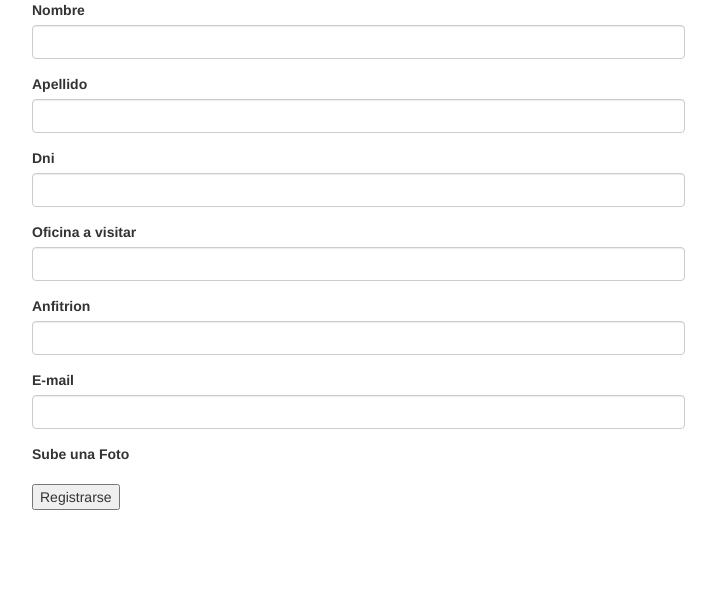
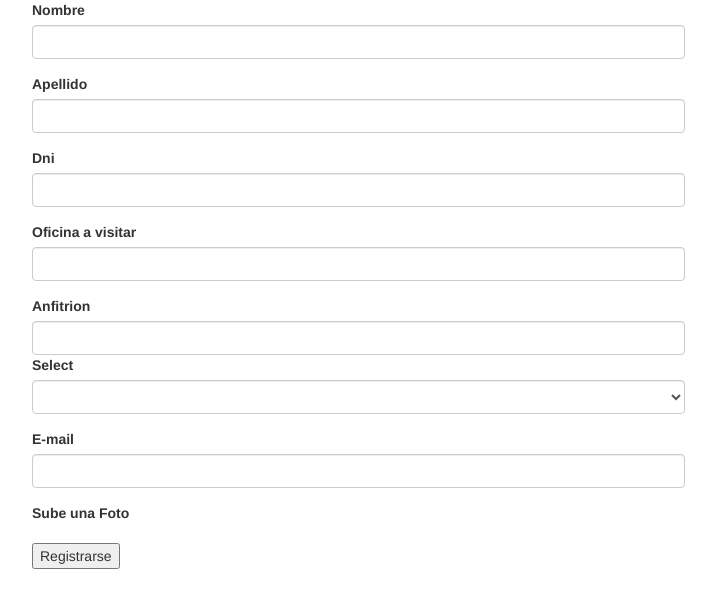
Before and after one commit to ZarelaZanabria/RegistroDeVisitasComunal, a website: page src/html/registroUsuario.html in a window 1280 px wide. Shown: the whole page, without its empty margins (38-754 px from the left). Drawn offline with nearby package versions, Linux system fonts and the light colour scheme; files that its build step writes are made by us from their sources; no server answers.

```diff
--- a/src/html/registroUsuario.html
+++ b/src/html/registroUsuario.html
@@ -51,6 +51,9 @@
           <div class="form-group">
             <label for="users-anfitrion">Anfitrion</label>
             <input type="text" name="usersAnfitrion" value="" class="form-control" id="users-anfitrion">
+            <label for="formGroupExampleInput">Select</label>
+            <select id="employeeName" class="form-control textoIngreso">
+            </select>
           </div>
           <div class="form-group">
             <label for="users-email">E-mail</label>
--- a/src/js/data/registroEmployee.js
+++ b/src/js/data/registroEmployee.js
@@ -28,3 +28,7 @@
   }
   formEmployee.reset();
 }
+
+const employeShow =()=>{
+
+}
--- a/src/js/data/registroUsuario.js
+++ b/src/js/data/registroUsuario.js
@@ -18,7 +18,7 @@
 
 const submitUsersFirebase = (event) => {
   let dateTime = new Date();
-  let nowDateTime = dateTime.getDate() + '/' + (dateTime.getMonth() +1) + '/' + dateTime.getFullYear() +
+  let nowDateTime = dateTime.getDate() + '/' + (dateTime.getMonth() + 1) + '/' + dateTime.getFullYear() +
     ' ' + dateTime.getHours() + ':' + dateTime.getMinutes();
    event.preventDefault();
   switch (modo) {
@@ -30,7 +30,7 @@
         usersOficina: event.target.usersOficina.value,
         usersAnfitrion: event.target.usersAnfitrion.value,
         usersEmail: event.target.usersEmail.value,
-        userTime : nowDateTime,
+        userTime: nowDateTime,
         /* usersPhoto: event.target.usersFoto.value */
       });
       break;
--- a/src/js/main/logout.js
+++ b/src/js/main/logout.js
@@ -1,5 +1,4 @@
 let salir = document.getElementById("btnOut");
 salir.addEventListener("click", function(){
     logout();
-    /* document.getElementById("demo").innerHTML = "Hello World"; */
 });
```
Lines whose indentation alone changed are shown as unchanged.
